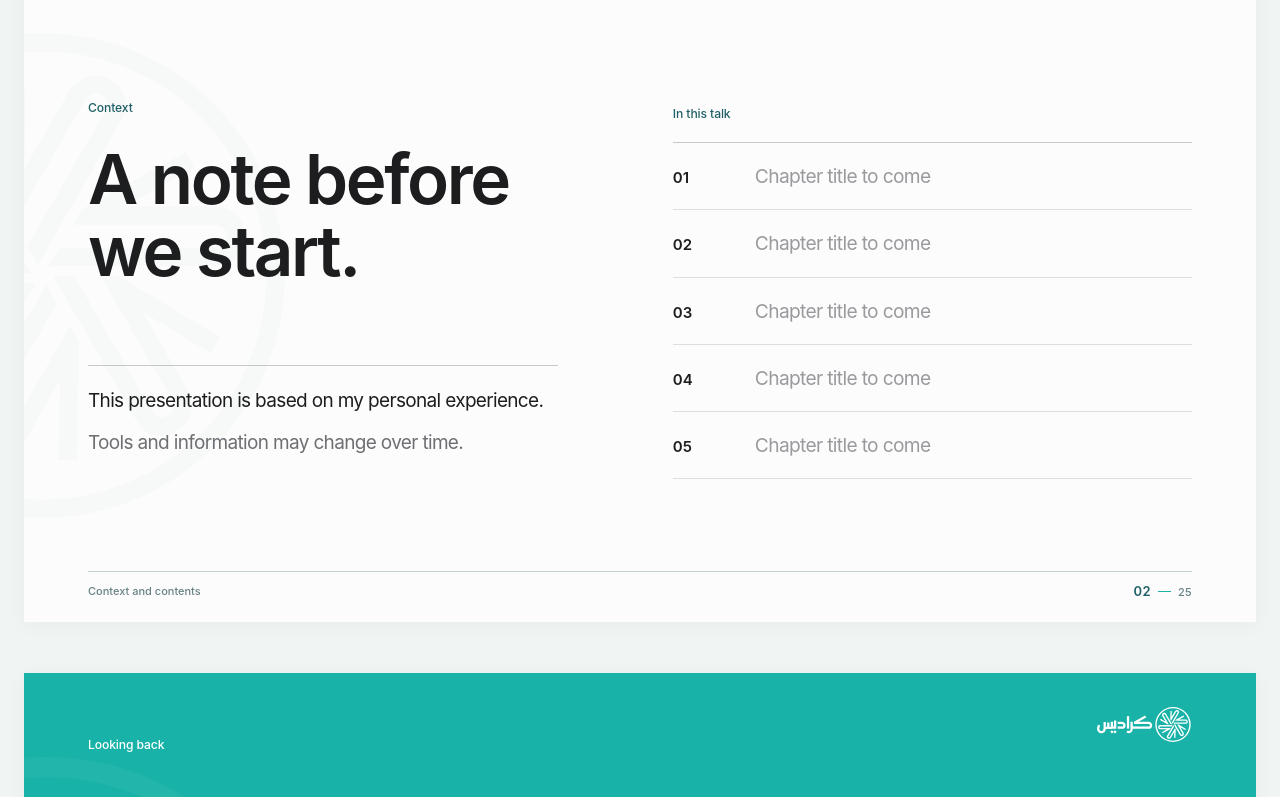
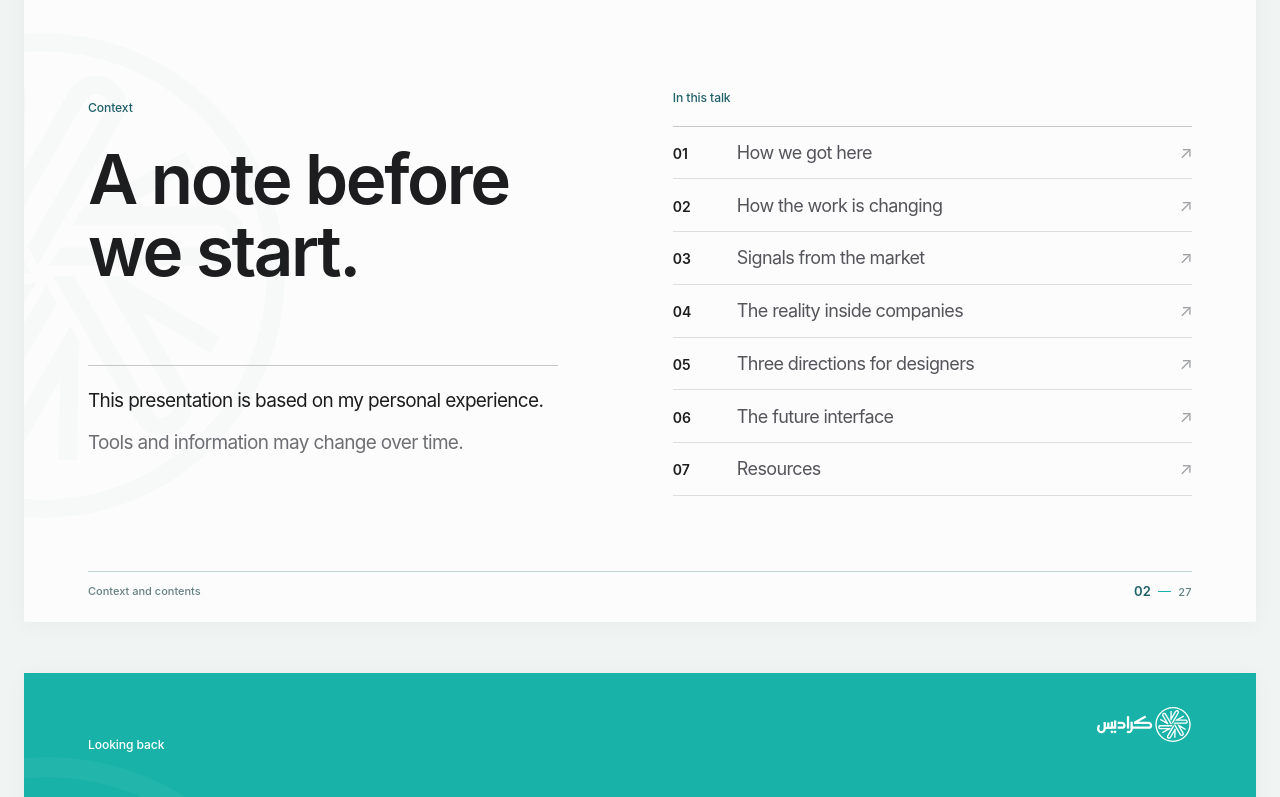
Before and after one commit to ahmadmansee/the-ai-native-designer, a React (Vite) app: page / in a window 1280 px wide. Shown: the part 883-1680 px from the top of the page. Built offline with nearby package versions, Linux system fonts and the light colour scheme.

Commit message:
Update talk sections and add closing resources

```diff
--- a/src/data/presentation.js
+++ b/src/data/presentation.js
@@ -3,7 +3,7 @@ export const presentation = {
   subtitle: 'How the evolution of tools is reshaping what designers make, how they work, and what comes next.',
   language: 'en',
   direction: 'ltr',
-  edition: 'Working draft · Slides 01–25',
+  edition: 'Working draft · Slides 01–27',
 };
 
 export const slides = [
@@ -36,16 +36,18 @@ export const slides = [
     ],
     contentsLabel: 'In this talk',
     chapters: [
-      'Chapter title to come',
-      'Chapter title to come',
-      'Chapter title to come',
-      'Chapter title to come',
-      'Chapter title to come',
+      { title: 'How we got here', target: 'how-we-got-here' },
+      { title: 'How the work is changing', target: 'working-earlier' },
+      { title: 'Signals from the market', target: 'market-shift' },
+      { title: 'The reality inside companies', target: 'reality-check' },
+      { title: 'Three directions for designers', target: 'ways-forward' },
+      { title: 'The future interface', target: 'future-interface' },
+      { title: 'Resources', target: 'resources' },
     ],
     notes: [
       'Tell the audience that the talk reflects your own experience and judgment, not a universal path for every designer.',
       'Mention that tools and examples change quickly, so some details may evolve after the presentation.',
-      'The five chapter names are placeholders. Replace them as the story takes shape slide by slide.',
+      'The chapter list follows the talk as it stands now. Use it to show the audience where the story is going.',
     ],
   },
   {
@@ -185,7 +187,7 @@ export const slides = [
     chapter: 'The work today',
     eyebrow: 'Looking ahead',
     headline: 'The work is changing.',
-    deck: 'What we make. How we test it. Where designers contribute.',
+    deck: 'We can try ideas in a working version much earlier.',
     notes: [
       'Pause here, as with the earlier Looking back slide. This marks the next section of the talk.',
       'Introduce the shift in your own words: designers can sometimes work with a functioning version earlier and participate closer to implementation.',
@@ -359,7 +361,7 @@ export const slides = [
     chapter: 'The market now',
     eyebrow: '',
     headline: 'This is happening now.',
-    deck: 'In hiring. In teams. In the work.',
+    deck: 'You can already see it in job ads and in how some teams work.',
     notes: [
       'Move from possible workflows to present-day signals. These are examples of change, not a claim that every company or designer works this way.',
       'Let the next slide supply the evidence rather than listing tools or predictions here.',
@@ -398,8 +400,8 @@ export const slides = [
     type: 'history-teaser',
     chapter: 'Reality check',
     eyebrow: '',
-    headline: 'Now, the reality check.',
-    deck: 'Wanting to use AI at work does not mean you can.',
+    headline: 'At work, it gets more complicated.',
+    deck: 'A useful new tool still needs time, budget, and approval.',
     notes: [
       'This is a pause after the market and FOMO examples. A job ad or a compelling demo does not tell you what is allowed inside your own company.',
       'Speak from experience here. Do not frame limited access as a personal failure or suggest that every company should adopt the same tools.',
@@ -447,7 +449,7 @@ export const slides = [
     chapter: 'Ways forward',
     eyebrow: 'What comes next',
     headline: 'Three directions for designers.',
-    deck: 'Different roles. Different ways to use the same design judgment.',
+    deck: 'You can grow within a team, join one early, or build something of your own.',
     paths: [
       { id: 'company', number: '01', label: 'In-house designer', detail: 'Improve a product with your team.', target: 'path-company' },
       { id: 'founding', number: '02', label: 'Founding designer', detail: 'Shape a product from day one.', target: 'path-founding' },
@@ -551,7 +553,7 @@ export const slides = [
     chapter: 'The future interface',
     eyebrow: 'Looking ahead',
     headline: 'What comes after the app?',
-    deck: 'Conversation. Assistants. Software shaped around one person.',
+    deck: 'We may ask for what we need, let an assistant handle a task, or make a tool of our own.',
     image: 'assets/evidence/future-interface/assistant-reference-ahmad.jpeg',
     notes: [
       'This is a transition into three directions worth watching, not a claim that every app will disappear.',
@@ -655,6 +657,39 @@ export const slides = [
       'Julie Zhuo also built a math and reading app for her children. The stories draw on their real interests and experiences; the children can give feedback about difficulty and request topics. The GIFs are from her original article.',
       'This is a real example of a very small audience shaping the content and experience of software. The broader idea of a travel or food app whose layout users can remake is still speculative, so leave that as a spoken question rather than a factual product example.',
       'Ask the audience what they would change in an app they use every day if it took only a short time to make it fit them.',
+    ],
+  },
+  {
+    id: 'closing',
+    number: '26',
+    type: 'history-teaser',
+    chapter: 'Closing',
+    eyebrow: 'To close',
+    headline: 'The work is still about people.',
+    deck: 'Tools will keep changing. Our job is to make something useful for people.',
+    notes: [
+      'Return to your 15 years of design work: the tools changed many times, but understanding people and choosing a worthwhile problem still took care and judgment.',
+      'Invite the audience to try one small experiment that fits their context rather than trying to learn every tool at once.',
+      'The next slide has four places to continue learning from real work and thoughtful practitioners.',
+    ],
+  },
+  {
+    id: 'resources',
+    number: '27',
+    type: 'resources',
+    chapter: 'Closing',
+    eyebrow: 'Further reading and watching',
+    headline: 'A few places to start.',
+    resources: [
+      { name: 'Julie Zhuo', kind: 'Read', detail: 'Essays on design, management, and personal software.', url: 'https://lg.substack.com/p/i-never-want-to-use-third-party-software' },
+      { name: 'How I AI', kind: 'Watch', detail: 'Claire Vo talks with people about how they use AI at work.', url: 'https://www.youtube.com/@howiaipodcast' },
+      { name: 'Sneak Peek', kind: 'Watch', detail: 'Designers show how their teams actually work.', url: 'https://www.youtube.com/@sneakpeekdesign' },
+      { name: 'UI Collective', kind: 'Watch', detail: 'Practical lessons on UI, design systems, and tools.', url: 'https://www.youtube.com/@UICollectiveDesign' },
+    ],
+    notes: [
+      'Julie Zhuo is the designer and writer behind the personal software examples shown earlier. The link opens the article used in this talk.',
+      'How I AI is Claire Vo’s interview channel. Sneak Peek features walkthroughs of real design-team workflows. UI Collective covers interface design and design systems.',
+      'These are starting points, not a required reading list. Choose the material that helps with a problem you are working on.',
     ],
   },
 ];
--- a/src/presentation/App.jsx
+++ b/src/presentation/App.jsx
@@ -18,6 +18,7 @@ import { FomoSlide } from './FomoSlide.jsx';
 import { CompanyRealitySlide } from './CompanyRealitySlide.jsx';
 import { PathsIntroSlide, CompanyPathSlide, FoundingPathSlide, SoloCaseSlide } from './CareerPathsSlides.jsx';
 import { FutureIntroSlide, FutureConversationSlide, FutureAssistantSlide, FuturePersonalAppSlide, FutureShapedAppSlide } from './FutureInterfaceSlides.jsx';
+import { ResourcesSlide } from './ResourcesSlide.jsx';
 
 const components = {
   introduction: IntroductionSlide,
@@ -45,6 +46,7 @@ const components = {
   'future-assistant': FutureAssistantSlide,
   'future-personal-app': FuturePersonalAppSlide,
   'future-shaped-app': FutureShapedAppSlide,
+  resources: ResourcesSlide,
 };
 
 function indexFromHash() {
--- a/src/presentation/CareerPathsSlides.css
+++ b/src/presentation/CareerPathsSlides.css
@@ -28,7 +28,7 @@
 
 /* 17 — One concrete in-house change */
 .career-practice-slide { background: #f8f8f6; }
-.career-work-layout { display: grid; grid-template-columns: minmax(285px, .43fr) minmax(0, .9fr); gap: clamp(42px, 5.2vw, 84px); align-items: center; flex: 1; min-height: 0; }
+.career-work-layout { display: grid; grid-template-columns: minmax(285px, .43fr) minmax(0, .9fr); gap: clamp(42px, 5.2vw, 84px); align-items: center; flex: 1; min-height: 0; margin-top: clamp(20px, 2vw, 32px); }
 .career-work-copy { display: flex; flex-direction: column; align-items: flex-start; justify-content: center; height: 100%; }
 .career-kicker { color: #87878c; font-size: 12px; }
 .career-work-copy > p { max-width: 470px; margin: 18px 0 0; font-size: clamp(30px, 2.65vw, 42px); line-height: 1.2; letter-spacing: -.035em; }
@@ -39,7 +39,7 @@
 .career-repo-brand img, .career-repo-message img { width: 19px; height: 19px; object-fit: contain; }
 .career-repo-name { color: #343438; font-weight: 600; }
 .career-repo-branch { margin-left: auto; border: 1px solid #dddde0; border-radius: 5px; padding: 5px 8px; color: #73737a; font-size: 11px; }
-.career-repo-body { display: grid; grid-template-columns: minmax(160px, .32fr) minmax(0, 1fr); min-height: 442px; }
+.career-repo-body { display: grid; grid-template-columns: minmax(160px, .32fr) minmax(0, 1fr); min-height: clamp(330px, 27vw, 442px); }
 .career-repo-files { display: flex; flex-direction: column; gap: 20px; border-right: 1px solid #e1e1e3; padding: 28px 24px; background: #f8f8f8; color: #626268; font-size: 13px; }
 .career-repo-files strong { margin-bottom: 7px; color: #89898e; font-size: 11px; letter-spacing: .1em; }
 .career-repo-indent { padding-left: 18px; }
@@ -47,7 +47,7 @@
 .career-repo-tabs { display: flex; gap: 27px; height: 51px; border-bottom: 1px solid #e9e9eb; padding: 0 30px; }
 .career-repo-tabs button { border: 0; border-bottom: 2px solid transparent; padding: 0; background: transparent; color: #8b8b90; font-size: 13px; cursor: pointer; }
 .career-repo-tabs button.is-active { border-color: #242427; color: #242427; font-weight: 650; }
-.career-repo-scene { min-height: 390px; padding: 30px clamp(24px, 3vw, 48px); animation: career-fade .28s ease both; }
+.career-repo-scene { min-height: clamp(279px, 23vw, 390px); padding: 24px clamp(24px, 3vw, 48px); animation: career-fade .28s ease both; }
 .career-repo-message { border-radius: 10px; padding: 17px 20px; }
 .career-repo-message span { display: flex; align-items: center; gap: 7px; color: #77777d; font-size: 10px; font-weight: 700; letter-spacing: .09em; }
 .career-repo-message p { margin: 10px 0 0; font-size: clamp(16px, 1.4vw, 22px); line-height: 1.25; }
--- a/src/presentation/ContextSlide.jsx
+++ b/src/presentation/ContextSlide.jsx
@@ -16,9 +16,9 @@ export function ContextSlide({ slide }) {
           <span className="section-label">{slide.contentsLabel}</span>
           <ol>
             {slide.chapters.map((chapter, index) => (
-              <li key={index}>
-                <span>0{index + 1}</span>
-                <span>{chapter}</span>
+              <li key={chapter.target}>
+                <span>{String(index + 1).padStart(2, '0')}</span>
+                <a href={`#${chapter.target}`}>{chapter.title}<span aria-hidden="true">↗</span></a>
               </li>
             ))}
           </ol>
--- /dev/null
+++ b/src/presentation/ResourcesSlide.css
@@ -0,0 +1,20 @@
+.resources-slide { background: #fbfcfb; }
+.resources-slide h2 { margin: clamp(20px, 2.5vw, 38px) 0 0; font-size: clamp(60px, 5.7vw, 91px); line-height: 1.02; font-weight: 600; letter-spacing: -.035em; }
+.resources-list { list-style: none; margin: clamp(30px, 3vw, 48px) 0 0; padding: 0; border-top: 1px solid #bdd3d1; }
+.resources-list li { display: grid; grid-template-columns: 48px 85px minmax(0, 1fr); align-items: baseline; gap: clamp(18px, 2vw, 32px); border-bottom: 1px solid #d2dfdc; padding: clamp(17px, 1.5vw, 24px) 0; }
+.resource-number, .resource-kind { color: #688082; font-size: 13px; font-weight: 500; }
+.resources-list a { display: grid; grid-template-columns: minmax(220px, .75fr) minmax(0, 1fr) 24px; align-items: baseline; gap: 20px; text-decoration: none; }
+.resources-list a strong { color: #1d1d1f; font-size: clamp(28px, 2.5vw, 40px); line-height: 1.06; font-weight: 600; letter-spacing: -.035em; }
+.resources-list a > span:not(.resource-arrow) { max-width: 440px; color: #5f696a; font-size: clamp(15px, 1.22vw, 19px); line-height: 1.28; }
+.resources-list a .resource-arrow { color: #206068; font-size: 23px; text-align: right; }
+.resources-list a:hover strong { color: #206068; }
+.resources-list a:hover .resource-arrow { transform: translate(2px, -2px); }
+.resource-arrow { transition: transform .18s ease; }
+
+@media (max-width: 900px) {
+  .resources-list li { grid-template-columns: 32px 60px minmax(0, 1fr); gap: 12px; }
+  .resources-list a { grid-template-columns: minmax(0, 1fr) 24px; gap: 5px 10px; }
+  .resources-list a strong { grid-column: 1; }
+  .resources-list a > span:not(.resource-arrow) { grid-column: 1; }
+  .resources-list a .resource-arrow { grid-column: 2; grid-row: 1 / 3; }
+}
--- /dev/null
+++ b/src/presentation/ResourcesSlide.jsx
@@ -0,0 +1,24 @@
+import { SlideFrame } from './SlideFrame.jsx';
+import './ResourcesSlide.css';
+
+export function ResourcesSlide({ slide }) {
+  return (
+    <SlideFrame slide={slide} className="resources-slide">
+      <span className="section-label">{slide.eyebrow}</span>
+      <h2 id={`${slide.id}-title`}>{slide.headline}</h2>
+      <ol className="resources-list">
+        {slide.resources.map((resource, index) => (
+          <li key={resource.name}>
+            <span className="resource-number">{String(index + 1).padStart(2, '0')}</span>
+            <span className="resource-kind">{resource.kind}</span>
+            <a href={resource.url} target="_blank" rel="noreferrer">
+              <strong>{resource.name}</strong>
+              <span>{resource.detail}</span>
+              <span className="resource-arrow" aria-hidden="true">↗</span>
+            </a>
+          </li>
+        ))}
+      </ol>
+    </SlideFrame>
+  );
+}
--- a/src/styles.css
+++ b/src/styles.css
@@ -58,9 +58,12 @@ button, a { -webkit-tap-highlight-color: transparent; }
 .context-statements p + p { margin-top: 17px; color: #6e6e73; }
 .context-contents { padding-top: 30px; }
 .context-contents ol { list-style: none; padding: 0; margin: 20px 0 0; border-top: 1px solid #c8c8cc; }
-.context-contents li { display: grid; grid-template-columns: 72px 1fr; align-items: baseline; gap: 10px; padding: clamp(17px, 1.65vw, 26px) 0; border-bottom: 1px solid #dedee0; }
-.context-contents li span:first-child { color: #1d1d1f; font-size: 15px; font-weight: 600; }
-.context-contents li span:last-child { color: #99999e; font-size: clamp(19px, 1.5vw, 24px); letter-spacing: -.035em; }
+.context-contents li { display: grid; grid-template-columns: 54px 1fr; align-items: baseline; gap: 10px; padding: clamp(12px, 1.2vw, 19px) 0; border-bottom: 1px solid #dedee0; }
+.context-contents li > span { color: #1d1d1f; font-size: 14px; font-weight: 600; }
+.context-contents li > a { display: flex; align-items: baseline; justify-content: space-between; gap: 12px; color: #54545a; font-size: clamp(18px, 1.4vw, 22px); letter-spacing: -.035em; text-decoration: none; }
+.context-contents li > a span { flex: none; color: #a1a1a5; font-size: 17px; }
+.context-contents li > a:hover { color: #206068; }
+.context-contents li > a:hover span { color: #206068; }
 
 /* 03 — Section opening */
 .history-teaser-slide { background: #fff; }
```
